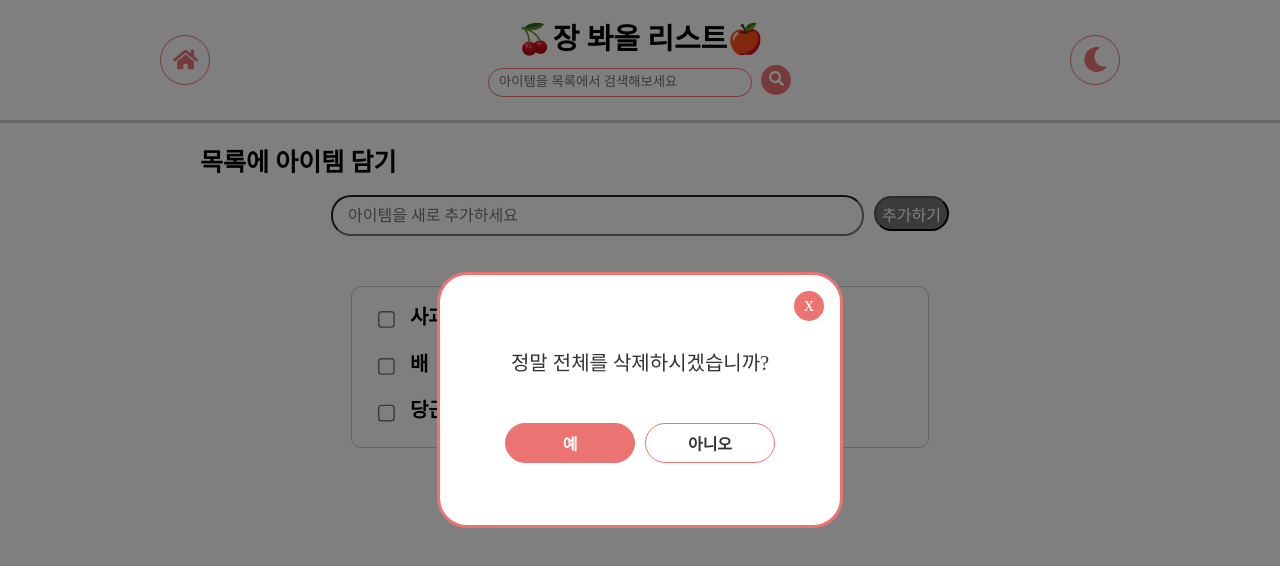
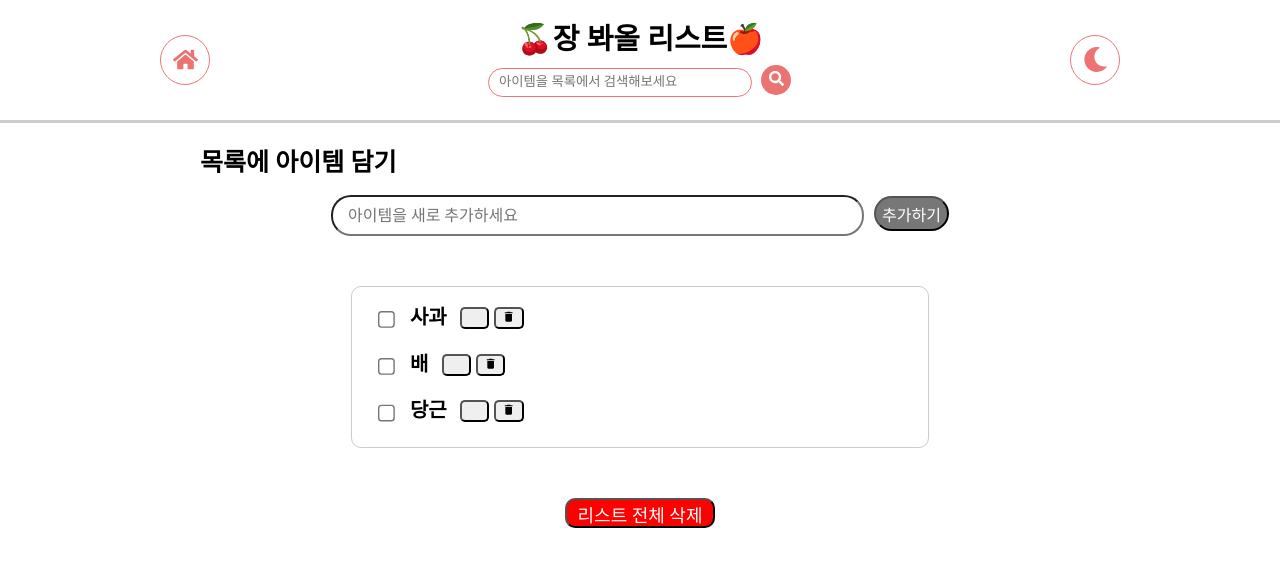
Before and after one commit to Raros17/todo-list-emotion, a React (Create React App) app: page / in a window 1280 px wide. Shown: the top 566 px of the page. Built offline with nearby package versions, Linux system fonts and the light colour scheme; some icons are missing; a web font is replaced by a local one.

Commit message:
feat: modalSet 기능

```diff
--- a/package.json
+++ b/package.json
@@ -4,12 +4,14 @@
   "private": true,
   "dependencies": {
     "@emotion/react": "^11.11.3",
+    "@reduxjs/toolkit": "^2.0.1",
     "@testing-library/jest-dom": "^5.17.0",
     "@testing-library/react": "^13.4.0",
     "@testing-library/user-event": "^13.5.0",
     "react": "^18.2.0",
     "react-dom": "^18.2.0",
     "react-icons": "^4.12.0",
+    "react-redux": "^9.1.0",
     "react-scripts": "5.0.1",
     "recoil": "^0.7.7",
     "web-vitals": "^2.1.4"
--- a/src/App.js
+++ b/src/App.js
@@ -9,12 +9,23 @@ import Modal from './components/Modal';
 import Header from './Header';
 import { searchState } from './atoms/searchState';
 import { filteredListState } from './atoms/filteredListState';
+import { modalState } from './atoms/modalState'
+
+
 
 function App() {
   const [todo, setTodo] = useRecoilState(listState);
   const [inputValue, setInputValue] = useRecoilState(inputState);
   const [filteredTodo, setFilteredTodo] = useRecoilState(filteredListState);
   const [searchValue, setSearchValue] = useRecoilState(searchState);
+  const [modalDataState, setModalDataState] = useRecoilState(modalState);
+
+  const setModalStateDefault = () =>{
+    setModalDataState(!modalDataState)
+  }
+
+  console.log(modalDataState);
+
   const handleInputChange = (e)=>{
     setInputValue(e.target.value);
   }
@@ -48,16 +59,13 @@ function App() {
     }
   }
 
-  const deleteItemList = () => {
-    setTodo([])
-  }
-
   return (
     <div className="App">
-      <section css={css({height:"50%", width:"100%", position:"absolute", top:"50%"})}>
-        <div css={overlay}></div>
-        <Modal/>
-      </section>
+      {modalDataState&&(
+        <section css={css({height:"50%", width:"100%", position:"absolute", top:"50%"})}>
+        <div css={overlay} onClick={setModalStateDefault}></div>
+        <Modal setModalStateDefault={setModalStateDefault}/>
+      </section>)}
       <Header />
       <section css={itemSection}>
         <section className='input-section'>
@@ -85,7 +93,7 @@ function App() {
 
             </div>
         </section>
-        <button onClick={deleteItemList} css={deleteAllBtn}>리스트 전체 삭제</button>
+        <button onClick={setModalStateDefault} css={deleteAllBtn}>리스트 전체 삭제</button>
         {/* 성공할 때마다 참 잘했어요 하면서 하트가 막 떠오르게 못함? */}
       </section>
     </div>
--- a/src/Header.js
+++ b/src/Header.js
@@ -3,7 +3,7 @@ import './styles/App.css';
 import { css } from "@emotion/react";
 import { FaSearch } from "react-icons/fa";
 import { searchState } from './atoms/searchState';
-import { useRecoilState } from 'recoil';
+import { useRecoilState, useRecoilValue, useSetRecoilState } from 'recoil';
 import { filteredListState } from './atoms/filteredListState';
 import { listState } from './atoms/listState';
 import { FaMoon } from "react-icons/fa";
@@ -11,8 +11,8 @@ import { FaHome } from "react-icons/fa";
 
 function Header() {
     const [searchValue, setSearchValue] = useRecoilState(searchState);
-    const [filteredTodo, setFilteredTodo] = useRecoilState(filteredListState);
-    const [todo, setTodo] = useRecoilState(listState);
+    const setFilteredTodo = useSetRecoilState(filteredListState);
+    const todo = useRecoilValue(listState);
 
     const showList = ()=>{
         searchItems();
--- /dev/null
+++ b/src/atoms/modalState.js
@@ -0,0 +1,8 @@
+import { atom } from "recoil";
+
+const modalState = atom({
+    key: 'modalState',
+    default: false,
+  });
+
+  export { modalState };
--- a/src/components/Modal.js
+++ b/src/components/Modal.js
@@ -1,22 +1,23 @@
 import React from "react";
 import { listState } from "../atoms/listState";
-import { useRecoilState } from "recoil";
+import { useSetRecoilState } from "recoil";
 /** @jsxImportSource @emotion/react */
 import { css } from "@emotion/react";
 
-function Modal() {
-  const [todo, setTodo] = useRecoilState(listState);
+function Modal({setModalStateDefault}) {
+  const setTodo = useSetRecoilState(listState);
   const deleteItemList = () => {
     setTodo([])
+    setModalStateDefault();
   }
   return (
     <section css={css({display:"flex",justifyContent:"center", alignItems:"center"})}>
         <div css={modalContainer}>
-            <button css={modalCloseBtn}>x</button>
+            <button css={modalCloseBtn} onClick={setModalStateDefault}>x</button>
             <p>정말 전체를 삭제하시겠습니까?</p>
             <div css={modalBtnsContainer}>
                 <button onClick={deleteItemList} css={[modalBtn, yesBtnStyle]}>예</button>
-                <button css={[modalBtn, noBtnStyle]}>아니오</button>
+                <button css={[modalBtn, noBtnStyle]} onClick={setModalStateDefault}>아니오</button>
             </div>
         </div>
     </section>
--- a/src/index.js
+++ b/src/index.js
@@ -5,13 +5,17 @@ import './styles/reset.css'
 import App from './App';
 import reportWebVitals from './reportWebVitals';
 import { RecoilRoot } from 'recoil';
+import { Provider } from 'react-redux';
+import store from './store/store'
 
 const root = ReactDOM.createRoot(document.getElementById('root'));
 root.render(
   <React.StrictMode>
+    <Provider store={store}>
     <RecoilRoot>
     <App />
     </RecoilRoot>
+    </Provider>
   </React.StrictMode>
 );
 reportWebVitals();
--- /dev/null
+++ b/src/store/features/modalSlices.js
@@ -0,0 +1,22 @@
+import { createSlice } from "@reduxjs/toolkit";
+
+const initialState = {
+    show:"no",
+    mode:""
+}
+
+export const modalSlice = createSlice({
+    name:"modal",
+    initialState,
+    reducers:{
+        openModal:(state)=>{
+            state.show = "yes"
+        },
+        closeModal:(state)=>{
+            state.show = "no"
+        }
+    }
+})
+
+export const {openModal, closeModal} = modalSlice.actions;
+export default modalSlice.reducer;
--- /dev/null
+++ b/src/store/store.js
@@ -0,0 +1,8 @@
+import { configureStore } from '@reduxjs/toolkit'
+import modalReducer from "./features/modalSlices"
+
+export default configureStore({
+  reducer: {
+    modal: modalReducer,
+  }
+})
```
Also changed, not shown: 1 other file (tests, documents, lock files or other folders).
